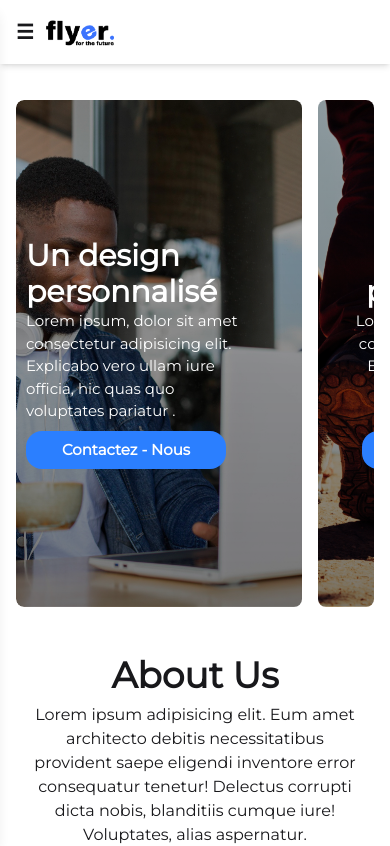
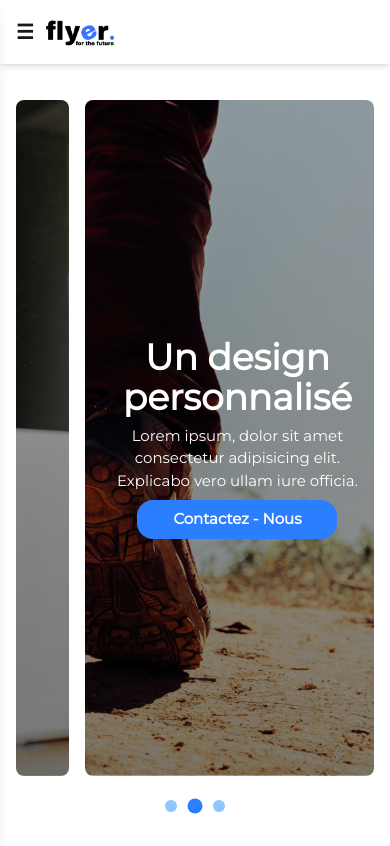
Before and after one commit to LaQuality/flyer-, a React (Vite) app: page / in a window 390 px wide. Shown: the top 846 px of the page. Built offline with nearby package versions, Linux system fonts and the light colour scheme.

Commit message:
finish flyer

```diff
--- a/index.html
+++ b/index.html
@@ -1,5 +1,5 @@
 <!doctype html>
-<html class="scroll-pt-20 md:scroll-pt-70" lang="en">
+<html class="scroll-pt-25 md:scroll-pt-70" lang="fr">
   <head>
     <meta charset="UTF-8" />
     <link rel="icon" type="image/svg+xml" href="/vite.svg" />
--- a/package.json
+++ b/package.json
@@ -23,6 +23,7 @@
     "react-dom": "^19.2.0",
     "react-icons": "^5.5.0",
     "react-router-dom": "^7.10.1",
+    "swiper": "^12.0.3",
     "tailwindcss": "^4.1.17"
   },
   "devDependencies": {
--- a/src/components/AnimationCarousel2.jsx
+++ b/src/components/AnimationCarousel2.jsx
@@ -1,7 +1,13 @@
 import { motion, useScroll, useTransform } from "framer-motion";
-import { useRef } from "react";
+import { useRef, useState } from "react";
 
 export default function AnimationCarousel2({ image }) {
+
+  const [active, setActive] = useState("item1");
+
+  const btnClass = (id) => `btn btn-xs shadow ${active === id ? "bg-blue-500  text-white" : ""}`;
+
+
   const ref = useRef(null);
 
   // On récupère la progression du scroll sur ce conteneur
@@ -22,12 +28,23 @@ export default function AnimationCarousel2({ image }) {
       >
         {/* DIV des boutons */}
         <div className="flex mt-2 w-full justify-center gap-2 py-2">
-          <a href="#item1" className="btn btn-xs bg-blue-500 text-white">
+              <a
+            href="#item1"
+            className={btnClass("item1")}
+            onClick={() => setActive("item1")}> 1 </a>
+              <a
+            href="#item2"
+            className={btnClass("item2")}
+            onClick={() => setActive("item2")}> 2 </a>
+              <a
+            href="#item3"
+            className={btnClass("item3")}
+            onClick={() => setActive("item3")}> 3 </a>
+              <a
+            href="#item4"
+            className={btnClass("item4")}
+            onClick={() => setActive("item4")}> 4 </a>
 
-          </a>
-          <a href="#item2" className="btn btn-xs">1</a>
-          <a href="#item3" className="btn btn-xs">2</a>
-          <a href="#item4" className="btn btn-xs">3</a>
         </div>
 
         {/* IMAGE */}
--- a/src/components/CardPortefolio.jsx
+++ b/src/components/CardPortefolio.jsx
@@ -3,14 +3,14 @@ import Button from "./Button";
 
 export default function CardPortefolio({image,lien,texte,titre}) {
   return (
-       <div className="card min-h-82  w-[85%] md:w-[30%] mb-5 md:mb-0  shadow-sm relative ">
+       <div className="card min-h-90  w-[85%] md:w-[30%] mb-5 md:mb-0  shadow-sm relative ">
                                    <figure className="absolute h-full w-full top-0 left-0 -z-1 rounded-lg  ">
                                      <img
                                        src={image}
                                        className="w-full h-full overflow-hidden object-cover animate-zoom "
                                        alt="t-change image" />
                                    </figure>
-                                   <div className=" bg-black/45 rounded-xl text-white min-h-82 h-full w-full flex flex-col items-center gap-2 text-center justify-end ">
+                                   <div className=" bg-black/40 rounded-lg text-white min-h-90 h-full w-full flex flex-col items-center gap-2 text-center justify-end ">
                                      <h2 className="text-xl font-bold">{titre}</h2>
                                       <p className="text-sm w-[80%]"> {texte} </p>
                                      <div className="card-actions mb-5">
--- a/src/components/Carousel.jsx
+++ b/src/components/Carousel.jsx
@@ -1,3 +1,4 @@
+import { useEffect, useRef, useState } from "react"
 import imageCarousel1 from "../assets/images/carousel1.jpg"
 import imageCarousel2 from "../assets/images/carousel2.jpg"
 import imageCarousel3 from "../assets/images/carousel3.jpg"
@@ -5,89 +6,149 @@ import Button from "./Button"
 import Intersection from "./Intersection"
 
 export default function Carousel() {
+  const carouselRef = useRef(null)
+  const [active, setActive] = useState(2)
+
+  // Démarrer sur le slide 2
+  useEffect(() => {
+    document.getElementById("slide2")?.scrollIntoView({
+      behavior: "auto",
+      inline: "center",
+    })
+  }, [])
+
+  // Détection du slide actif
+  useEffect(() => {
+    const carousel = carouselRef.current
+    if (!carousel) return
+
+    const onScroll = () => {
+      const slides = [...carousel.children]
+      const center = carousel.scrollLeft + carousel.offsetWidth / 2
+
+      let closest = 0
+      let minDist = Infinity
+
+      slides.forEach((slide, index) => {
+        const slideCenter =
+          slide.offsetLeft + slide.offsetWidth / 2
+        const dist = Math.abs(center - slideCenter)
+
+        if (dist < minDist) {
+          minDist = dist
+          closest = index
+        }
+      })
+
+      setActive(closest + 1)
+    }
+
+    carousel.addEventListener("scroll", onScroll)
+    return () => carousel.removeEventListener("scroll", onScroll)
+  }, [])
+
+  const goTo = (id) => {
+    document.getElementById(id)?.scrollIntoView({
+      behavior: "smooth",
+      inline: "center",
+    })
+  }
+
   return (
+    <section className="w-full mx-auto p-4 mt-[10vh]">
 
+      {/* CAROUSEL */}
+      <div
+        ref={carouselRef}
+        className="carousel carousel-center w-full space-x-4 rounded-box"
+      >
 
-     <section className="w-full  mx-auto p-4">
-      {/* --- CAROUSEL --- */}
-      <div className="carousel carousel-center w-full space-x-4 rounded-box mt-[10vh]">
-
-              <div id="slide1" className="carousel-item relative w-4/5 sm:w-3/5 md:w-[85%] rounded-box">
-                      <div className={`w-full h-[60vh] sm:h-[60vh] md:h-[70vh] rounded-box flex flex-col justify-center bg-center bg-cover items-start`} style={{
+        {/* SLIDE 1 */}
+        <div id="slide1" className="carousel-item relative w-[85%] rounded-box">
+          <div
+            className="w-full h-[80vh] rounded-box flex flex-col justify-center items-start bg-cover bg-center"
+            style={{
               backgroundImage: `
                 linear-gradient(to bottom, rgba(0,0,0,0.3), rgba(0,0,0,0.5)),
                 url(${imageCarousel1})
-                          `
-                      }}  >
-                          <div className="ml-2.5 md:ml-[60px] max-w-[80%] ">
-                              <Intersection tag="h2" stylo ="font-bold text-3xl md:text-5xl text-white"> Un design personnalisé</Intersection>
-                              <Intersection tag="p" stylo ="text-[15px] md:text-[16px] text-white mb-2 font-monserrat "> Lorem ipsum, dolor sit amet consectetur adipisicing elit. Explicabo vero ullam iure officia, hic quas quo voluptates pariatur .</Intersection>
-                              <Intersection  tag={"div"}><Button color={"bg-blue-500"} >Contactez - Nous</Button></Intersection>
-
+              `,
+            }}
+          >
+            <div className="ml-2.5 md:ml-[60px] max-w-[80%]">
+              <Intersection tag="h2" stylo="font-bold text-4xl md:text-5xl text-white mb-2">
+                Un design personnalisé
+              </Intersection>
+              <Intersection tag="p" stylo="text-[15px] md:text-[16px] text-white mb-2 font-monserrat">
+                Lorem ipsum, dolor sit amet consectetur adipisicing elit. Explicabo vero ullam iure officia.
+              </Intersection>
+              <Button color="bg-blue-500">Contactez - Nous</Button>
             </div>
-                    </div>
-                    {/* Navigation */}
-
-
-                    <div className="absolute  justify-between transform -translate-y-1/2 left-2 right-2 top-1/2 hidden md:flex " >
-                      <a href="#slide3" className="btn btn-circle">❮</a>
-                      <a href="#slide2" className="btn btn-circle">❯</a>
           </div>
         </div>
 
-
-
-
-              {/* Slide 2 */}
-              <div id="slide2" className="carousel-item relative w-4/5 sm:w-3/5 md:w-[85%] rounded-box">
-                <div className="w-full h-[60vh] sm:h-[60vh] md:h-[70vh] rounded-box bg-cover bg-center flex flex-col justify-center items-center text-center" style={{
+        {/* SLIDE 2 */}
+        <div id="slide2" className="carousel-item relative w-[85%] rounded-box">
+          <div
+            className="w-full h-[80vh] rounded-box flex flex-col justify-center items-center text-center bg-cover bg-center"
+            style={{
               backgroundImage: `
                 linear-gradient(to bottom, rgba(0,0,0,0.3), rgba(0,0,0,0.5)),
                 url(${imageCarousel2})
-                          `
-                      }}>
-                          <div className="max-w-[80%] ">
-                              <Intersection tag="h2" stylo ="font-bold text-3xl md:text-5xl text-white"> Un design personnalisé</Intersection>
-                              <Intersection tag="p" stylo ="text-[15px] md:text-[16px] text-white mb-2 font-monserrat "> Lorem ipsum, dolor sit amet consectetur adipisicing elit. Explicabo vero ullam iure officia, hic quas quo voluptates pariatur .</Intersection>
-                              <Intersection  tag={"div"}><Button color={"bg-blue-500"} >Contactez - Nous</Button></Intersection>
-
-
+              `,
+            }}
+          >
+            <div className="max-w-[80%]">
+              <Intersection tag="h2" stylo="font-bold text-4xl md:text-5xl text-white mb-2">
+                Un design personnalisé
+              </Intersection>
+              <Intersection tag="p" stylo="text-[15px] md:text-[16px] text-white mb-2 font-monserrat">
+                Lorem ipsum, dolor sit amet consectetur adipisicing elit. Explicabo vero ullam iure officia.
+              </Intersection>
+              <Button color="bg-blue-500">Contactez - Nous</Button>
             </div>
-                      </div>
-                <div className="absolute  justify-between transform -translate-y-1/2 left-2 right-2 top-1/2 hidden md:flex ">
-                  <a href="#slide1" className="btn btn-circle">❮</a>
-                  <a href="#slide3" className="btn btn-circle">❯</a>
           </div>
         </div>
 
-
-
-
-              {/* Slide 3 */}
-              <div id="slide3" className="carousel-item relative w-4/5 sm:w-3/5 md:w-[85%] rounded-box">
-                <div className="w-full h-[60vh] sm:h-[60vh] md:h-[70vh] rounded-box bg-cover bg-center flex flex-col justify-center items-end text-end" style={{
+        {/* SLIDE 3 */}
+        <div id="slide3" className="carousel-item relative w-[85%] rounded-box">
+          <div
+            className="w-full h-[80vh] rounded-box flex flex-col justify-center items-end text-end bg-cover bg-center"
+            style={{
               backgroundImage: `
                 linear-gradient(to bottom, rgba(0,0,0,0.3), rgba(0,0,0,0.5)),
                 url(${imageCarousel3})
-                          `
-                      }}>
-
-                         <div className="mr-2.5 md:mr-[60px] max-w-[80%] ">
-                              <Intersection tag="h2" stylo ="font-bold text-3xl md:text-5xl text-white"> Un design personnalisé</Intersection>
-                              <Intersection tag="p" stylo ="text-[15px] md:text-[16px] text-white mb-2 font-monserrat "> Lorem ipsum, dolor sit amet consectetur adipisicing elit. Explicabo vero ullam iure officia, hic quas quo voluptates pariatur .</Intersection>
-                              <Intersection  tag={"div"}><Button color={"bg-blue-500"} >Contactez - Nous</Button></Intersection>
-
-
+              `,
+            }}
+          >
+            <div className="mr-2.5 md:mr-[60px] max-w-[80%]">
+              <Intersection tag="h2" stylo="font-bold text-4xl md:text-5xl text-white mb-2">
+                Un design personnalisé
+              </Intersection>
+              <Intersection tag="p" stylo="text-[15px] md:text-[16px] text-white mb-2 font-monserrat">
+                Lorem ipsum, dolor sit amet consectetur adipisicing elit. Explicabo vero ullam iure officia.
+              </Intersection>
+              <Button color="bg-blue-500">Contactez - Nous</Button>
             </div>
-
-                      </div>
-                <div className="absolute justify-between transform -translate-y-1/2 left-2 right-2 top-1/2 hidden md:flex ">
-                  <a href="#slide2" className="btn btn-circle">❮</a>
-                  <a href="#slide1" className="btn btn-circle">❯</a>
           </div>
         </div>
 
       </div>
+
+      {/* PAGINATION (points bleus) */}
+      <div className="flex justify-center gap-3 mt-6">
+        {[1, 2, 3].map((i) => (
+          <button
+            key={i}
+            onClick={() => goTo(`slide${i}`)}
+            className={`w-3 h-3 rounded-full transition-all duration-300 cursor-pointer ${
+              active === i
+                ? "bg-blue-500 scale-125"
+                : "bg-blue-300"
+            }`}
+          />
+        ))}
+      </div>
+
     </section>
   )
 }
--- a/src/components/Carousel2.jsx
+++ b/src/components/Carousel2.jsx
@@ -11,7 +11,7 @@ export default function Carousel2() {
 
                <div className="w-full md:w-[90%] flex flex-col items-center md:flex-row md:justify-around ">
 
-               <div className="carousel w-[85%]">
+               <div className="carousel w-[85%] overflow-x-hidden">
 
 
                     <div id="item1" className="carousel-item w-full ">
```
Also changed, not shown: src/components/Header.jsx (+5 -3 lines), src/components/ModalVision.jsx (+5 -2 lines), 1 other file (tests, documents, lock files or other folders). Lines whose indentation alone changed are shown as unchanged.
